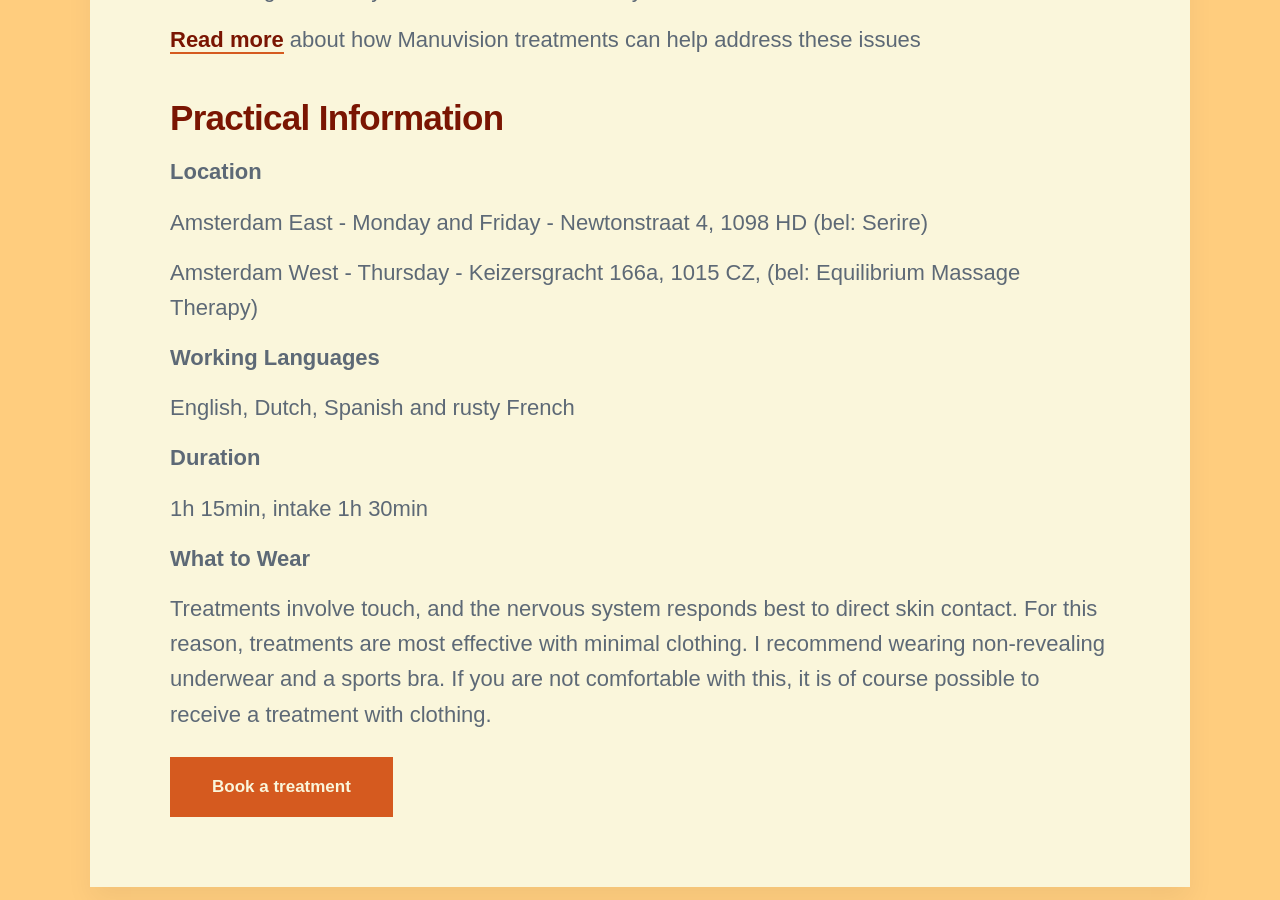
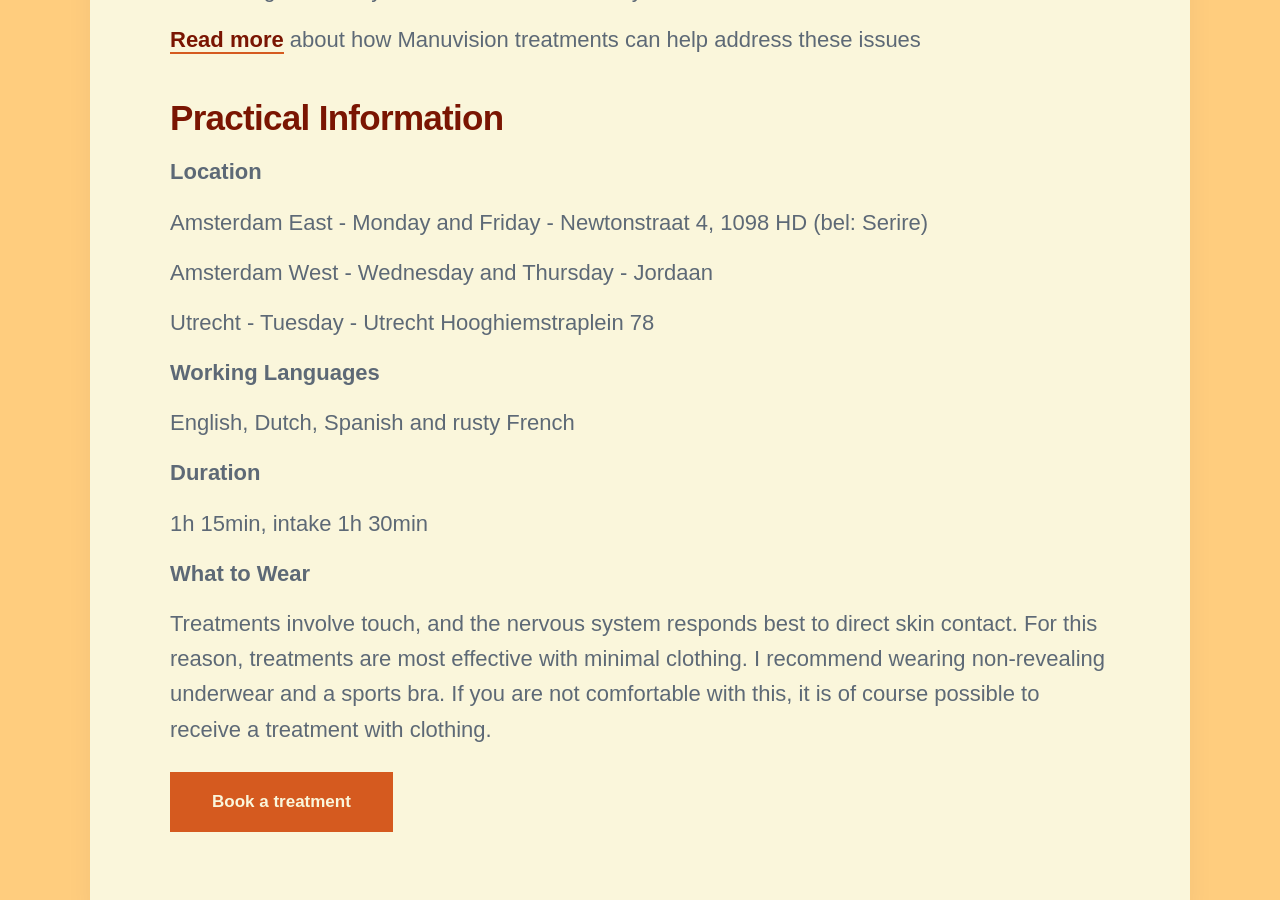
Before and after one commit to threekeytherapy/threekeytherapy.com, a Jekyll site: the page built from _projects/bodytherapy.md, in a window 1280 px wide and 900 px high, scrolled down 3136 px. Built offline with Jekyll 4.4.1, drawn with Linux system fonts in a browser that asks for light colours; nearby versions of some CDN libraries; some web fonts are replaced.

Commit message:
updates locations

```diff
--- a/_projects/bodytherapy.md
+++ b/_projects/bodytherapy.md
@@ -78,7 +78,9 @@ Manuvision body therapy can address a wide range of physical and mental disorder
 
 Amsterdam East - Monday and Friday - Newtonstraat 4, 1098 HD (bel: Serire)
 
-Amsterdam West - Thursday - Keizersgracht 166a, 1015 CZ, (bel: Equilibrium Massage Therapy)
+Amsterdam West - Wednesday and Thursday - Jordaan
+
+Utrecht - Tuesday - Utrecht Hooghiemstraplein 78
 
 **Working Languages**
 
```
